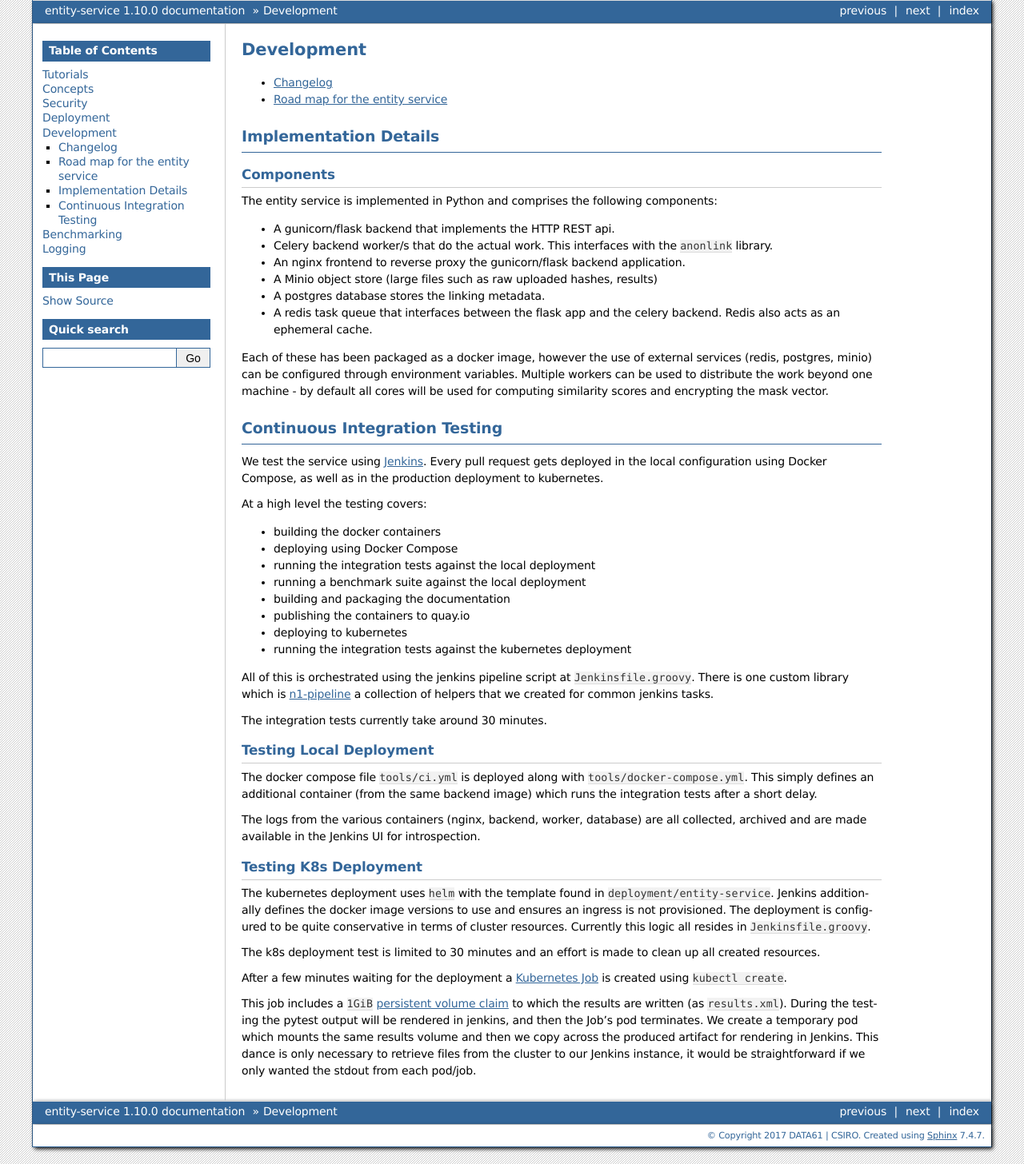
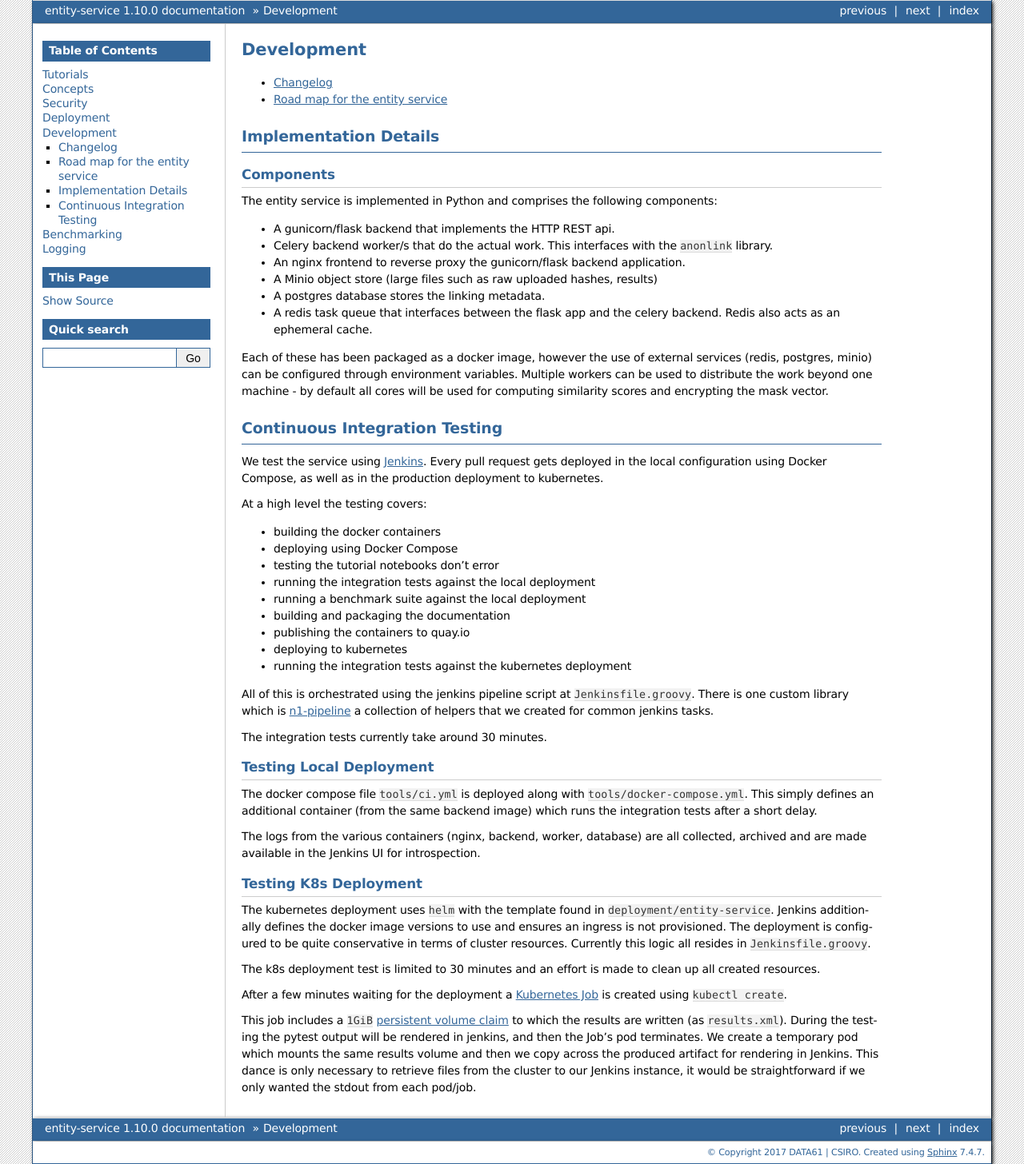
Before and after one commit to data61/anonlink-entity-service, a Sphinx documentation site: the page built from docs/development.rst, in a window 1280 px wide. Shown: the whole page at 80% size. Built offline with Sphinx 7.4.7, drawn with Linux system fonts in a browser that asks for light colours; formulas are drawn with MathJax 3.

Commit message:
Add line to documentation about testing notebooks.

```diff
--- a/docs/development.rst
+++ b/docs/development.rst
@@ -43,6 +43,7 @@ At a high level the testing covers:
 
 - building the docker containers
 - deploying using Docker Compose
+- testing the tutorial notebooks don't error
 - running the integration tests against the local deployment
 - running a benchmark suite against the local deployment
 - building and packaging the documentation
```
Also changed, not shown: 1 other file.
